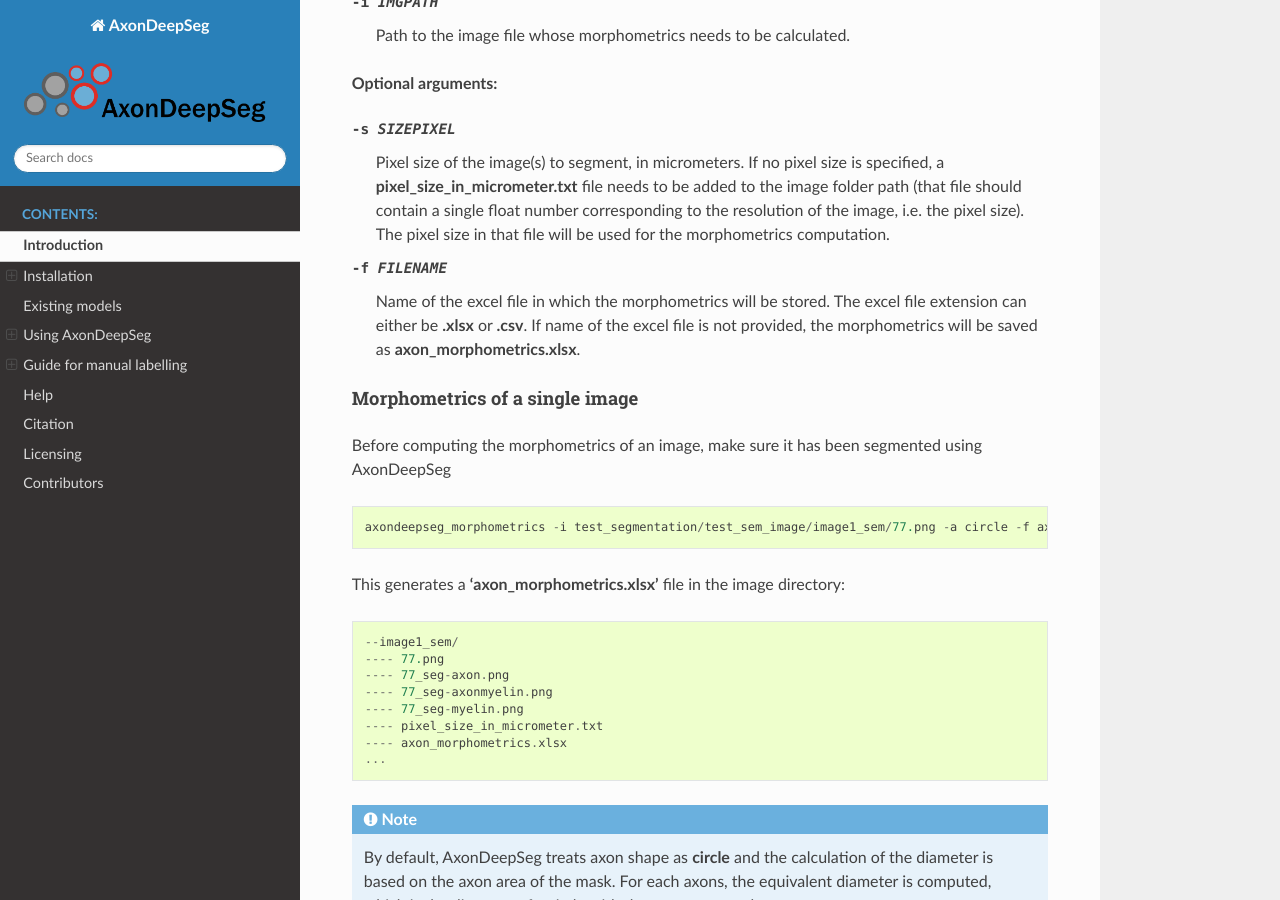
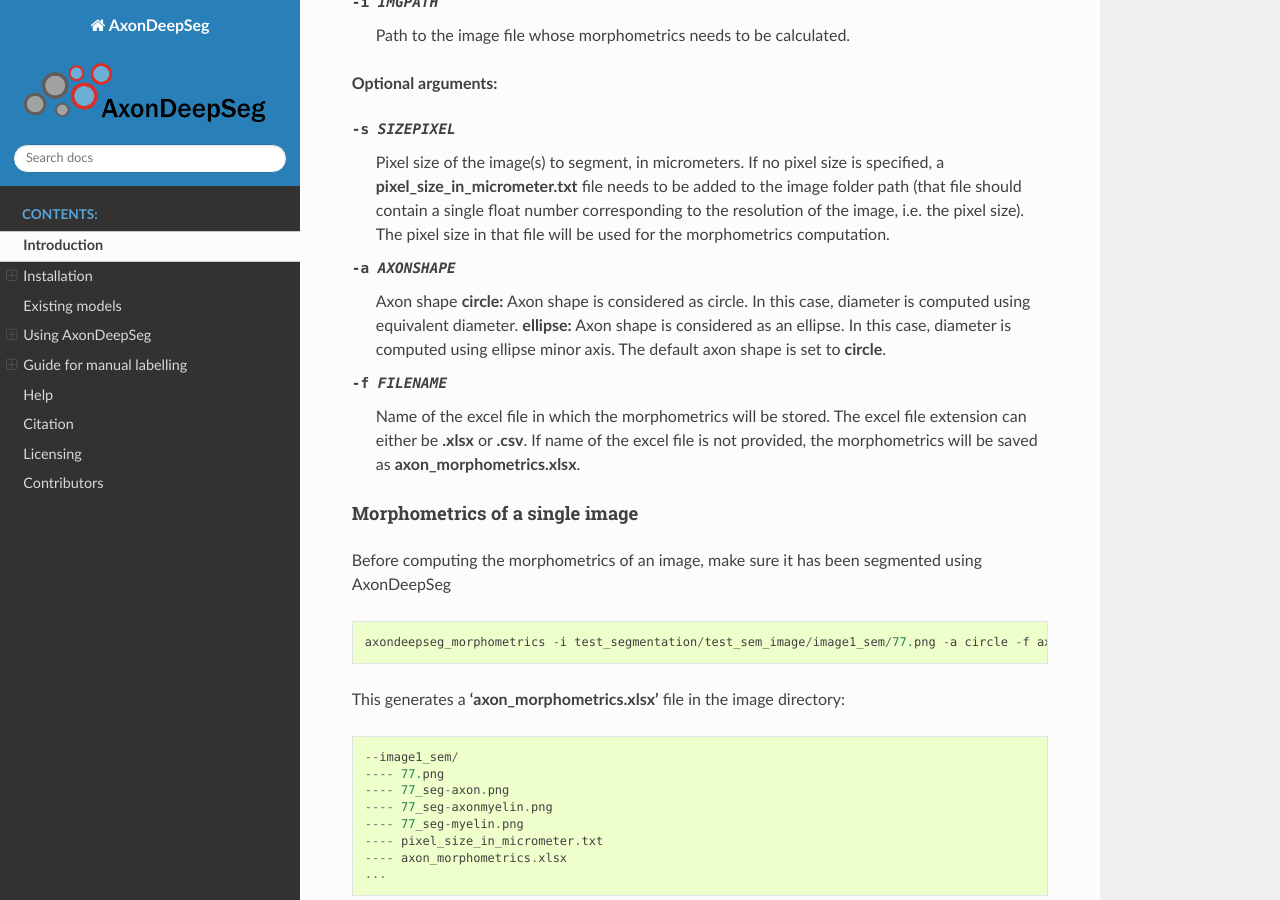
Before and after one commit to axondeepseg/axondeepseg, a Sphinx documentation site: the page built from docs/source/documentation.rst, in a window 1280 px wide and 900 px high, scrolled down 10713 px. Built offline with Sphinx 7.4.7 and the Read the Docs theme 2.0.0, drawn with Linux system fonts in a browser that asks for light colours.

Commit message:
Docs:Add axon shape `-a` flag

```diff
--- a/docs/source/documentation.rst
+++ b/docs/source/documentation.rst
@@ -318,6 +318,11 @@ The script to launch in called **axondeepseg_morphometrics**. It has several arg
 -s SIZEPIXEL        Pixel size of the image(s) to segment, in micrometers.
                     If no pixel size is specified, a **pixel_size_in_micrometer.txt** file needs to be added to the image folder path (that file should contain a single float number corresponding to the resolution of the image, i.e. the pixel size). The pixel size in that file will be used for the morphometrics computation.
 
+-a AXONSHAPE       Axon shape
+                    **circle:** Axon shape is considered as circle. In this case, diameter is computed using equivalent diameter.
+                    **ellipse:** Axon shape is considered as an ellipse. In this case, diameter is computed using ellipse minor axis.
+                    The default axon shape is set to **circle**.
+
 -f FILENAME         Name of the excel file in which the morphometrics will be stored.
                     The excel file extension can either be **.xlsx** or **.csv**.
                     If name of the excel file is not provided, the morphometrics will be saved as **axon_morphometrics.xlsx**.
```
